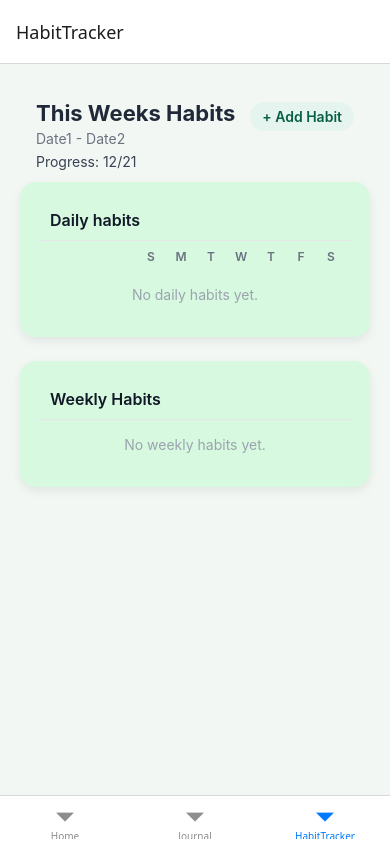
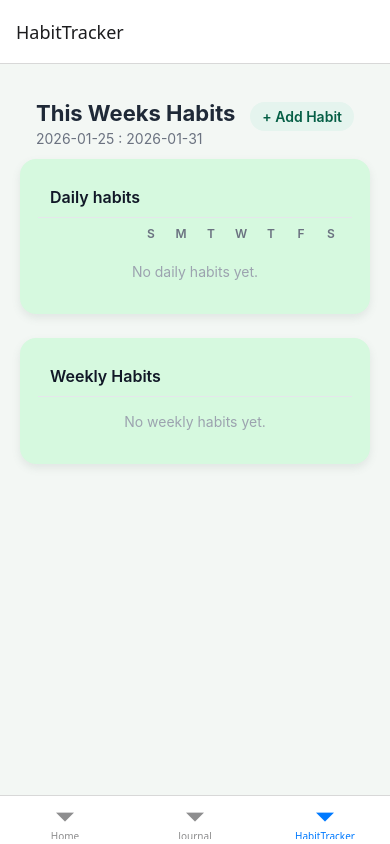
Before and after one commit to mxneo00/InnerBloom-Journal-app, a React Native app in the folder InnerBloom/: screen /HabitTracker in a window 390 px wide. Built offline with nearby package versions, Linux system fonts and the light colour scheme.

Commit message:
Functionalize the week days display in habitHeader

```diff
--- a/InnerBloom/src/screens/HabitTrackerScreen.tsx
+++ b/InnerBloom/src/screens/HabitTrackerScreen.tsx
@@ -1,5 +1,4 @@
 import React, { useMemo } from 'react';
-import { useState } from 'react';
 import { FlatList, Pressable, Text, View } from 'react-native';
 import type { Dispatch, SetStateAction } from 'react';
 import type { NativeStackNavigationProp } from '@react-navigation/native-stack';
@@ -80,8 +79,8 @@ export default function HabitTrackerScreen({ habits, setHabits, navigation }: Pr
       {/* Header Section */}
       <View style={habitStyles.habitHeader}>
         <Text style={habitStyles.habitHeaderText}>This Weeks Habits</Text>
-        <Text style={habitStyles.daterange}>Date1 - Date2</Text>
-        <Text style={habitStyles.progress}>Progress: 12/21</Text>
+        <Text style={habitStyles.daterange}>{weekDateKeys[0]} : {weekDateKeys[6]}</Text>
+        {/*<Text style={habitStyles.progress}>Progress: 12/21</Text>*/}
         <Pressable onPress={() => navigation.navigate('AddHabit')} style={habitStyles.addHabitButton}>
           <Text style={habitStyles.addHabitButtonText}>+ Add Habit</Text>
         </Pressable>
--- a/InnerBloom/src/screens/JournalScreen.tsx
+++ b/InnerBloom/src/screens/JournalScreen.tsx
@@ -23,7 +23,7 @@ export default function JournalScreen({ entries, navigation }: Props) {
       <View style={journalStyles.journalHeader}>
         <View style={journalStyles.headerTextContainer}>
           <Text style={styles.title}>Your Journal Entries</Text>
-          {/* Summary of total entries WIP */}
+          {/* Summary of total entries */}
           <Text style={journalStyles.entryCount}>Entries: {entries.length}</Text>
         </View>
 
```
